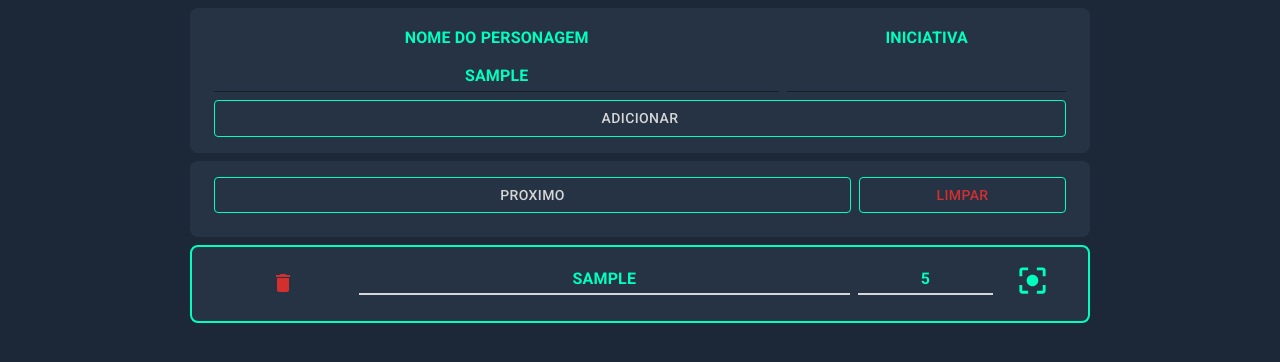
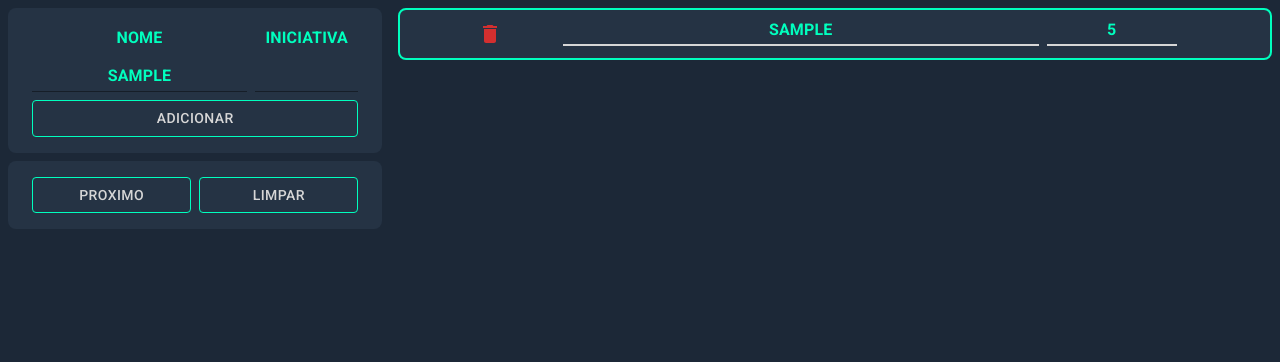
Before and after one commit to Chiocheti/initiative-management-front, a React (Vite) app: page / in a window 1280 px wide. Both pictures are taken after typing "Sample", "5" into the empty fields and a click on the button "ADICIONAR". Shown: the top 362 px of the page. Built offline with nearby package versions, Linux system fonts and the light colour scheme.

Commit message:
chore(view): create and implement a side bar

```diff
--- a/src/components/initiativeList/AddNewList.jsx
+++ b/src/components/initiativeList/AddNewList.jsx
@@ -1,5 +1,5 @@
 import { yupResolver } from '@hookform/resolvers/yup';
-import { Container, Grid } from '@mui/material';
+import Grid from '@mui/material/Grid';
 import { useRef } from 'react';
 import { useForm } from 'react-hook-form';
 import * as Yup from 'yup';
@@ -40,15 +40,9 @@ export default function AddNewList({ addItem }) {
   }
 
   return (
-    <Container
-      component="form"
-      sx={{ mt: 1, p: 2, borderRadius: 2, bgcolor: 'background.paper' }}
-      maxWidth="md"
-      onSubmit={handleSubmit(pushData)}
-    >
     <Grid container spacing={1}>
       <Grid item xs={12} sm={12} md={8}>
-          <Title text="NOME DO PERSONAGEM" />
+        <Title text="NOME" />
       </Grid>
       <Grid item xs={12} sm={12} md={4}>
         <Title text="INICIATIVA" />
@@ -78,6 +72,5 @@ export default function AddNewList({ addItem }) {
         <Button text="Adicionar" onClick={handleSubmit(pushData)} />
       </Grid>
     </Grid>
-    </Container>
   );
 }
--- a/src/pages/InitiativeList.jsx
+++ b/src/pages/InitiativeList.jsx
@@ -1,8 +1,8 @@
 import { yupResolver } from '@hookform/resolvers/yup';
 import ArrowDropDownIcon from '@mui/icons-material/ArrowDropDown';
 import ArrowDropUpIcon from '@mui/icons-material/ArrowDropUp';
-import CenterFocusStrongIcon from '@mui/icons-material/CenterFocusStrong';
 import DeleteIcon from '@mui/icons-material/Delete';
+import Box from '@mui/material/Box';
 import ButtonGroup from '@mui/material/ButtonGroup';
 import Container from '@mui/material/Container';
 import Grid from '@mui/material/Grid';
@@ -19,7 +19,7 @@ const listSchema = Yup.object({
   initiatives: Yup.array().of(
     Yup.object().shape({
       name: Yup.string().required('Digite o nome do personagem'),
-      initiative: Yup.number().default(0).required('Digite a iniciativa do personagem'),
+      initiative: Yup.number().required('Digite a iniciativa do personagem'),
     }),
   ),
 });
@@ -98,29 +98,33 @@ export default function InitiativeList() {
   }
 
   return (
-    <>
+    <Box display="flex">
+      <Box width="30vw" mx={1}>
+        <Container component="form" sx={{ my: 1, p: 2, borderRadius: 2, bgcolor: 'background.paper' }} maxWidth="md">
           <AddNewList addItem={addItem} />
+        </Container>
 
         {fieldsInitiatives.length > 0 ? (
-        <Container component="form" sx={{ mt: 1, p: 2, borderRadius: 2, bgcolor: 'background.paper' }} maxWidth="md">
+          <Container component="form" sx={{ my: 1, p: 2, borderRadius: 2, bgcolor: 'background.paper' }} maxWidth="md">
             <Grid container spacing={1}>
-            <Grid item xs={12} sm={12} md={9} mb={1}>
+              <Grid item xs={12} sm={12} md={6}>
                 <Button text="PRoximo" onClick={pushOrder} />
               </Grid>
 
-            <Grid item xs={12} sm={12} md={3} mb={1}>
-              <Button text="limpar" color="error" onClick={() => resetField('initiatives')} />
+              <Grid item xs={12} sm={12} md={6}>
+                <Button text="limpar" onClick={() => resetField('initiatives')} />
               </Grid>
             </Grid>
           </Container>
         ) : null}
+      </Box>
 
+      <Box width="70vw" mx={1}>
         {fieldsInitiatives.map((field, index) => (
           <Container
-          component="form"
             sx={{
-            mt: 1,
-            p: 2,
+              my: 1,
+              p: 0.5,
               borderRadius: 2,
               bgcolor: 'background.paper',
               border: order === index ? 2 : 0,
@@ -175,15 +179,10 @@ export default function InitiativeList() {
                   focused={order === index}
                 />
               </Grid>
-
-            {order === index ? (
-              <Grid item xs={12} sm={12} md={1} textAlign="center" alignSelf="center">
-                <CenterFocusStrongIcon sx={{ color: 'primary.contrastText' }} fontSize="large" />
-              </Grid>
-            ) : null}
             </Grid>
           </Container>
         ))}
-    </>
+      </Box>
+    </Box>
   );
 }
```
Lines whose indentation alone changed are shown as unchanged.
